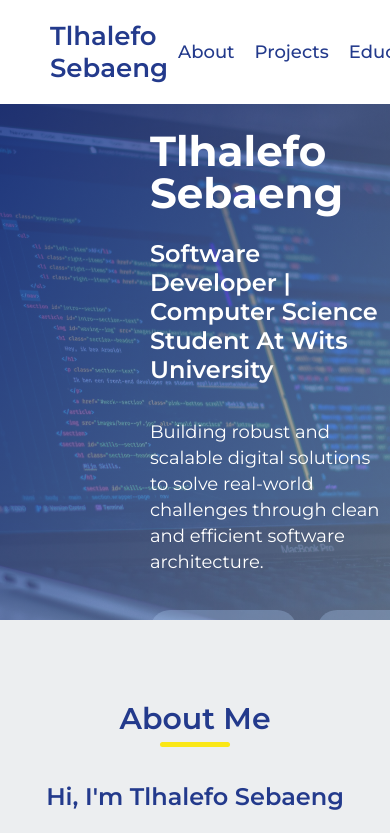
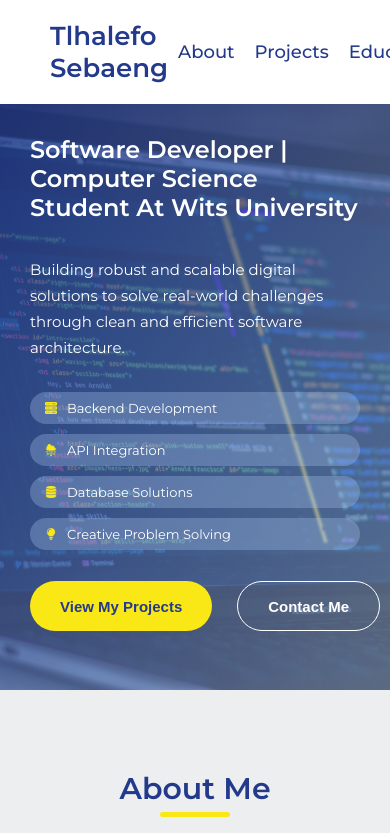
Before and after one commit to tlhalesebaeng/my-portfolio, a React (Vite) app: page / in a window 390 px wide. Shown: the top 833 px of the page. Built offline with nearby package versions, Linux system fonts and the light colour scheme.

Commit message:
Header small screen responsiveness

```diff
--- a/src/components/header/Header.css
+++ b/src/components/header/Header.css
@@ -32,7 +32,7 @@ header {
     height: 490px;
     width: 100%;
     margin-top: 60px;
-    padding-left: 150px;
+    padding: 0px 150px;
     overflow: hidden;
     position: absolute;
     top: 0;
@@ -111,3 +111,31 @@ header ul {
 .header-btn__contact:hover {
     background-color: rgba(255, 255, 255, 0.15);
 }
+
+/* Responsiveness */
+
+@media (max-width: 500px) {
+    header ul {
+        padding: 16px 0px;
+        display: flex;
+        flex-direction: column;
+    }
+
+    .header-bg-img {
+        height: 620px;
+    }
+
+    .header-details {
+        height: 550px;
+        margin-top: 40px;
+        padding: 0px 30px;
+    }
+
+    .header-details h2 {
+        display: none;
+    }
+
+    .header-description {
+        font-size: 15px;
+    }
+}
--- a/src/components/header/HeaderSkill.css
+++ b/src/components/header/HeaderSkill.css
@@ -18,3 +18,20 @@
     width: 14px;
     margin: 0px 10px;
 }
+
+/* Responsiveness */
+
+@media (max-width: 500px) {
+    .header-skill {
+        margin: 5px 0px;
+    }
+
+    .header-skill p {
+        font-size: 13px;
+    }
+
+    .header-skill img {
+        height: 12px;
+        width: 12px;
+    }
+}
```
